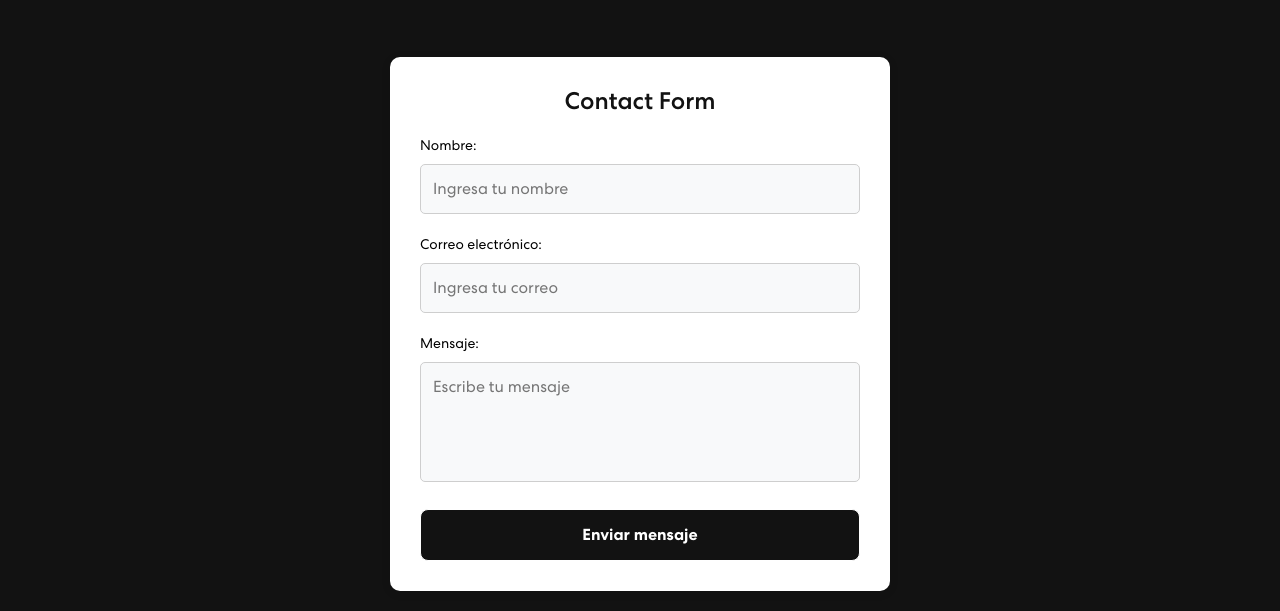
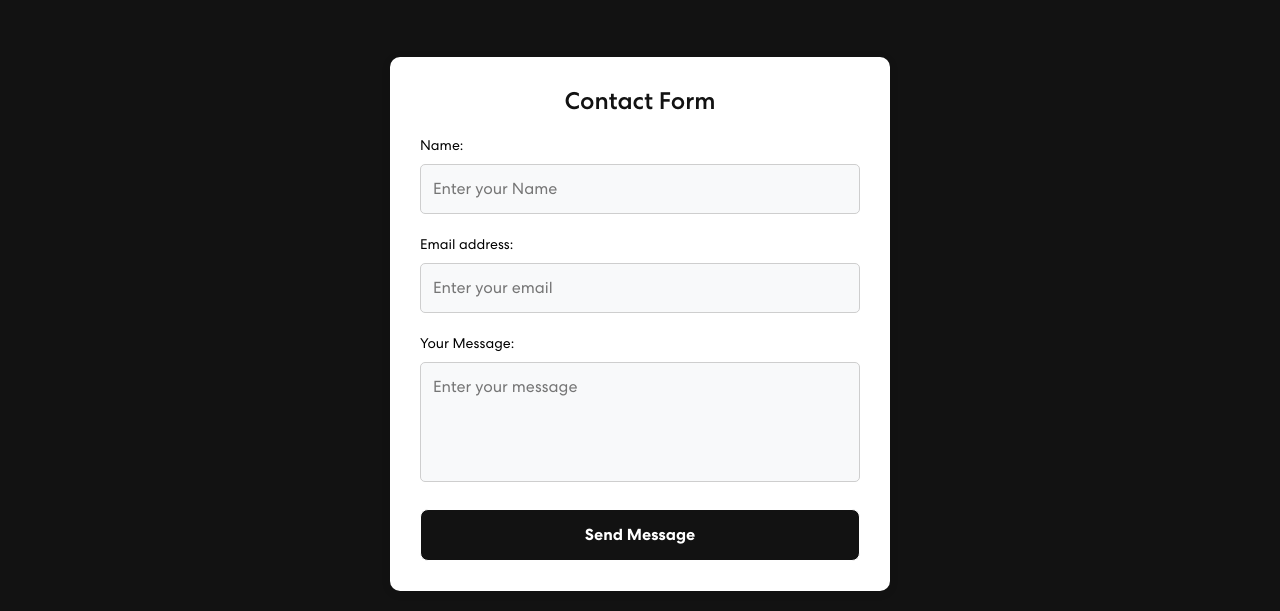
Before and after one commit to LuisECV0/PortfolioN, a React (Create React App) app: page / in a window 1280 px wide. Shown: the part 2400-3011 px from the top of the page. Built offline with nearby package versions, Linux system fonts and the light colour scheme.

Commit message:
solucion a las importacion de los estilos

```diff
--- a/src/Components/AboutMe.js
+++ b/src/Components/AboutMe.js
@@ -1,6 +1,7 @@
 import React from 'react';
 import { Container, Row, Col } from "react-bootstrap";
 import './AboutMe.css';
+
 import mob from '../assets/img/mob2.svg';
 import cv from '../assets/font/Luis-Castañeda-Vega-.pdf';
 
--- a/src/Components/Contact.js
+++ b/src/Components/Contact.js
@@ -1,88 +1,59 @@
-import React, { useState } from 'react';
+import React from 'react';
 import Swal from 'sweetalert2';
 import './Contact.css';
-
 const Contact = () => {
-  const [isSubmitting, setIsSubmitting] = useState(false); // Evitar envíos múltiples
 
   const onSubmit = async (event) => {
     event.preventDefault();
-    setIsSubmitting(true);
-
     const formData = new FormData(event.target);
 
-    // Validación de campos en el frontend
-    const name = formData.get('name');
-    const email = formData.get('email');
-    const message = formData.get('message');
+    formData.append("access_key", "dc85e2e6-f5e4-4842-bca7-d18a628a2d75");
 
-    if (!/^[a-zA-Z\s]+$/.test(name)) {
-      Swal.fire({ title: 'Error', text: 'Nombre no válido. Usa solo letras y espacios.', icon: 'error' });
-      setIsSubmitting(false);
-      return;
-    }
-    if (!/\S+@\S+\.\S+/.test(email)) {
-      Swal.fire({ title: 'Error', text: 'Correo electrónico no válido.', icon: 'error' });
-      setIsSubmitting(false);
-      return;
-    }
-    if (message.trim().length < 5) {
-      Swal.fire({ title: 'Error', text: 'El mensaje es demasiado corto.', icon: 'error' });
-      setIsSubmitting(false);
-      return;
-    }
+    const object = Object.fromEntries(formData);
+    const json = JSON.stringify(object);
 
-    // Enviar datos al backend (aquí se usa un proxy como ejemplo)
-    try {
-      const res = await fetch('/api/contact', { // Cambia '/api/contact' por tu backend real
-        method: 'POST',
-        headers: {
-          'Content-Type': 'application/json',
-        },
-        body: JSON.stringify({ name, email, message }),
+    const res = await fetch("https://api.web3forms.com/submit", {
+      method: "POST",
+      headers: {
+        "Content-Type": "application/json",
+        Accept: "application/json"
+      },
+      body: json
+    }).then((res) => res.json());
+
+    if (res.success) {
+      Swal.fire({
+        title: "Enviado!",
+        text: "Mensaje enviado correctamente",
+        icon: "success"
       });
-
-      const data = await res.json();
-
-      if (data.success) {
-        Swal.fire({ title: '¡Enviado!', text: 'Mensaje enviado correctamente.', icon: 'success' });
-        event.target.reset(); // Limpia el formulario
-      } else {
-        Swal.fire({ title: 'Error', text: 'Hubo un problema al enviar tu mensaje.', icon: 'error' });
-      }
-    } catch (error) {
-      Swal.fire({ title: 'Error', text: 'Error al conectar con el servidor.', icon: 'error' });
-    } finally {
-      setIsSubmitting(false);
     }
   };
 
   return (
     <section className='contact' id='contact'>
-      <form onSubmit={onSubmit}>
+      <form onSubmit={onSubmit}> {/* onSubmit activado momentaneamente -- '' para desactivar */}
+
         <h2>Contact Form</h2>
 
         <div className='input-box'>
-          <label>Nombre:</label>
-          <input type="text" name="name" className='field' placeholder="Ingresa tu nombre" required />
+          <label>Name:</label>
+          <input type="text" name='name' className='field' placeholder="Enter your Name" required/>
         </div>
 
         <div className='input-box'>
-          <label>Correo electrónico:</label>
-          <input type="email" name="email" className='field' placeholder="Ingresa tu correo" required />
+          <label>Email address:</label>
+          <input type="email" name='email' className='field' placeholder="Enter your email" required/>
         </div>
 
         <div className='input-box'>
-          <label>Mensaje:</label>
-          <textarea name="message" className='field mess' placeholder="Escribe tu mensaje" required></textarea>
+          <label>Your Message:</label>
+          <textarea name='message' id='' className='field mess' placeholder='Enter your message' required></textarea>
         </div>
 
-        <button type="submit" disabled={isSubmitting}>
-          {isSubmitting ? 'Enviando...' : 'Enviar mensaje'}
-        </button>
+        <button type='submit'>Send Message</button>
       </form>
     </section>
   );
 };
-
 export default Contact;
--- a/src/Components/Footer.js
+++ b/src/Components/Footer.js
@@ -3,6 +3,7 @@ import navIcon1 from '../assets/img/nav-icon1.svg';
 import navIcon2 from '../assets/img/nav-icon2.svg';
 import navIcon4 from '../assets/img/nav-icon4.svg';
 import './Footer.css';
+
 
 export const Footer = () => {
   return (
```
